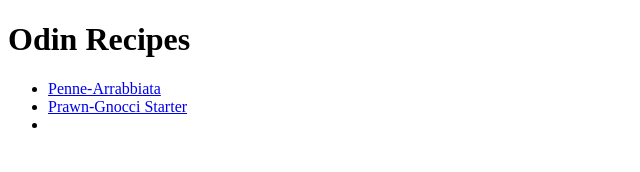
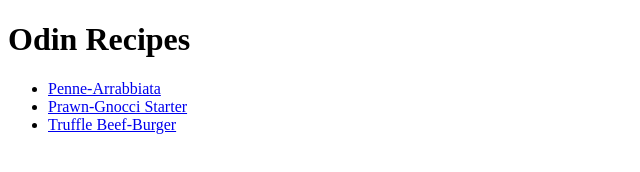
Before and after one commit to dra-gon-del/odin-recipes, a plain HTML site: page index.html in a window 1280 px wide. Shown: the whole page, without its empty margins (0-640 px from the left). Drawn offline with Linux system fonts and the light colour scheme.

Commit message:
index.htmlamendments to tr-bb link

```diff
--- a/index.html
+++ b/index.html
@@ -11,7 +11,7 @@
         <ul>
             <li><a href="recipes/penne-arrabbiata.html">Penne-Arrabbiata</a></li>
             <li><a href="recipes/prawn-gnocci-starter.html">Prawn-Gnocci Starter</a></li>
-            <li><a href="recipes/truffle-beef-burger.html"Truffle Beef-Burger</li>
+            <li><a href="recipes/truffle-beef-burger.html">Truffle Beef-Burger</a></li>
     </body>
 
 </html>
```
